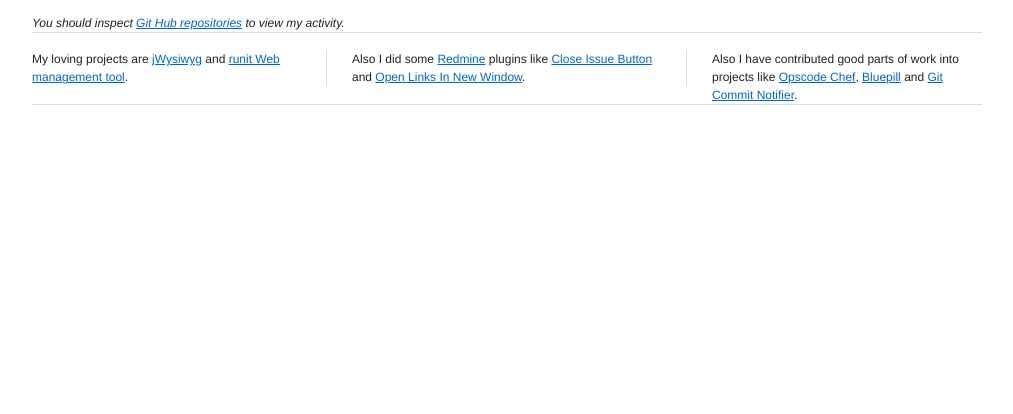
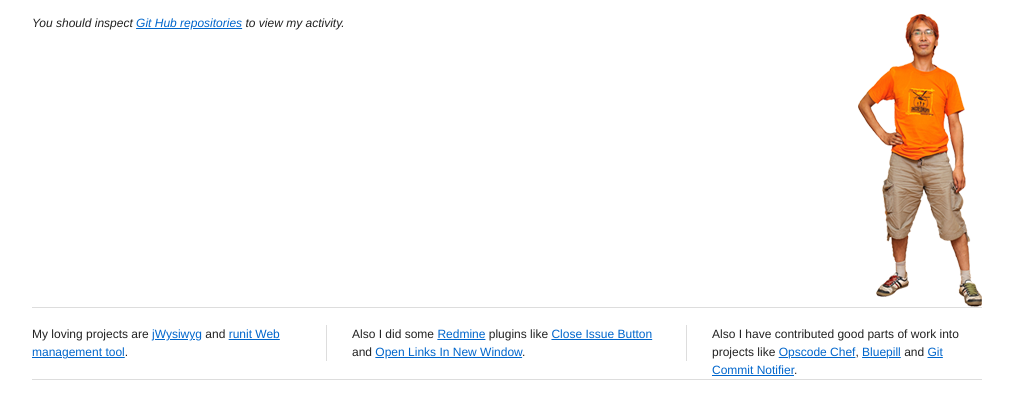
Before and after one commit to akzhan/akzhan.github.io, a plain HTML site: page index.html in a window 1280 px wide. Shown: the part 40-454 px from the top of the page, without its empty margins (133-1146 px from the left). Drawn offline with Linux system fonts and the light colour scheme.

Commit message:
Add photo

```diff
--- a/index.html
+++ b/index.html
@@ -10,6 +10,7 @@
 	<body>
 		<div class="container">
       <h1>Akzhan's GitHub page</h1>
+      <img style="float: right;" src="./i/akzhan-pic.png" alt="Photo" title="Akzhan's photo" width="124" height="293" />
       <cite>
       You should inspect <a href="https://github.com/akzhan">Git Hub repositories</a> to view my activity.
     </cite>
```
Also changed, not shown: i/akzhan-pic.png (added).
